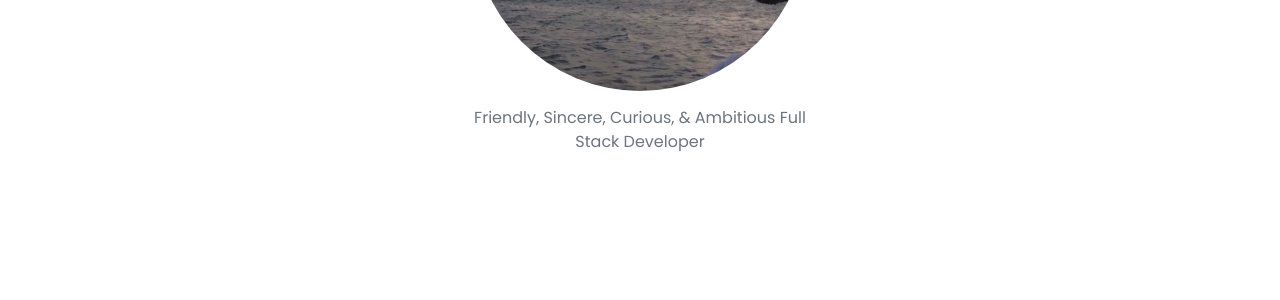
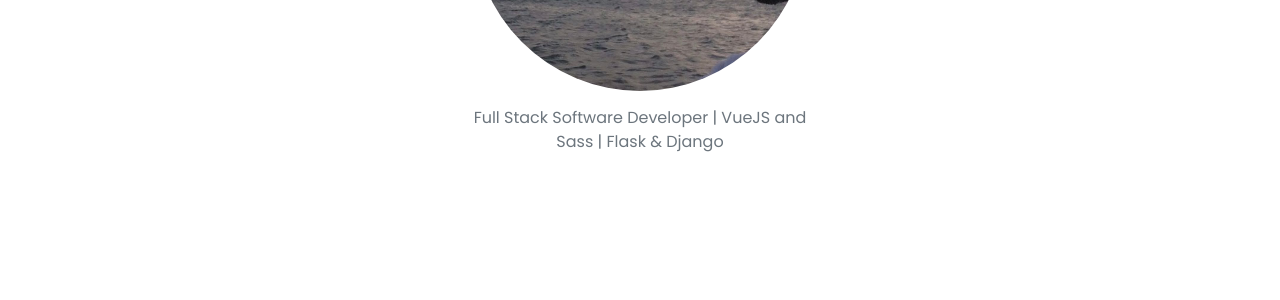
Before and after one commit to adzguy/portfolio, a Jekyll site: the page built from index.html, in a window 1280 px wide. Shown: the part 462-762 px from the top of the page. Built offline with Jekyll 4.4.1, drawn with Linux system fonts in a browser that asks for light colours; nearby versions of some CDN libraries.

Commit message:
config update

```diff
--- a/_config.yml
+++ b/_config.yml
@@ -1,7 +1,7 @@
 ### Site Settings ###
 title               : ADZGuy
 description         : >-                               # >- means to ignore newlines until "url:"
-                      Friendly, Sincere, Curious, & Ambitious Full Stack Developer
+                      Full Stack Software Developer | VueJS and Sass | Flask & Django
 
 url                 : "https://adzguy.github.io"                               # base hostname & protocol for your site (e.g. http://example.com)
 baseurl             : ""                    # subpath of your site (e.g. /blog) [IMPORTANT: use "" if your are hosting at https://username.github.io directly]
```
